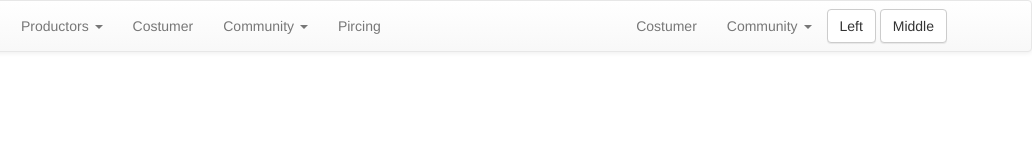
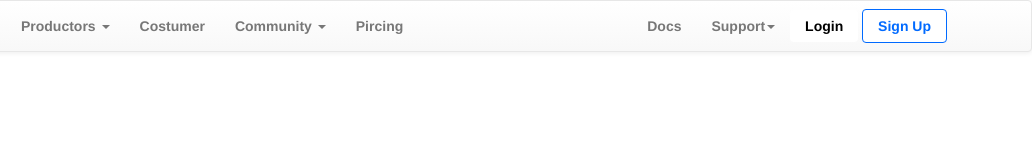
Before and after one commit to fabio98p/html-css-digitalocean, a plain HTML site: page index.html in a window 1280 px wide. Shown: the full height of the page, 248-1280 px from the left. Drawn offline with nearby package versions, Linux system fonts and the light colour scheme.

Commit message:
digitalocean v0.2 fine navbar

```diff
--- a/assets/css/master.css
+++ b/assets/css/master.css
@@ -1,3 +1,35 @@
+/* UTILITY */
+.my-bold{
+	font-weight: bold;
+}
+/* button */
+.my-btn-navbar-light{
+background-color: #fff;
+color: #000;
+border: none;
+transition: all 1s;
+padding: 6px 15px;
+}
+.my-btn-navbar-light:hover{
+	background-color: #006AFF;
+	color: #fff;
+}
+
+.my-btn-navbar{
+	background-color: #fff;
+	color: #006AFF;
+	border: 1px solid #006AFF;
+	transition: all 1s;
+	padding: 6px 15px;
+	fon
+	}
+.my-btn-navbar:hover{
+	background-color: #006AFF;
+	color: #fff;
+}
+
+/* button */
+/* UTILITY */
 /* modifiche boostrap navbar */
 @media all and (min-width: 768px){
 	.navbar-toggle {
--- a/index.html
+++ b/index.html
@@ -15,7 +15,7 @@
 </head>
 <body>
 	<header>
-		<nav class="navbar navbar-default .navbar-fixed-top">
+		<nav class="navbar navbar-default .navbar-fixed-top my-bold">
 			<div class="container">
 			  	<!-- Brand and toggle get grouped for better mobile display -->
 				<div class="navbar-header">
@@ -45,13 +45,12 @@
 					</ul>
 					<div class="my-navbar-right">
 						<ul class="nav navbar-nav">
-							<li><a href="#">Costumer</a></li>
+							<li><a href="#">Docs</a></li>
 							<li class="dropdown">
-								<a href="#" class="dropdown-toggle" data-toggle="dropdown" role="button" aria-haspopup="true" aria-expanded="false">Community <span class="caret"></span></a>
+								<a href="#" class="dropdown-toggle" data-toggle="dropdown" role="button" aria-haspopup="true" aria-expanded="false">Support<span class="caret"></span></a>
 							</li>
-
-							<button type="button" class="btn btn-default navbar-btn">Left</button>
-							<button type="button" class="btn btn-default navbar-btn">Middle</button>
+							<button type="button" class="btn navbar-btn my-btn-navbar-light my-bold ">Login</button>
+							<button type="button" class="btn navbar-btn my-btn-navbar my-bold ">Sign Up</button>
 						</ul>
 					</div>
 				</div>
```
